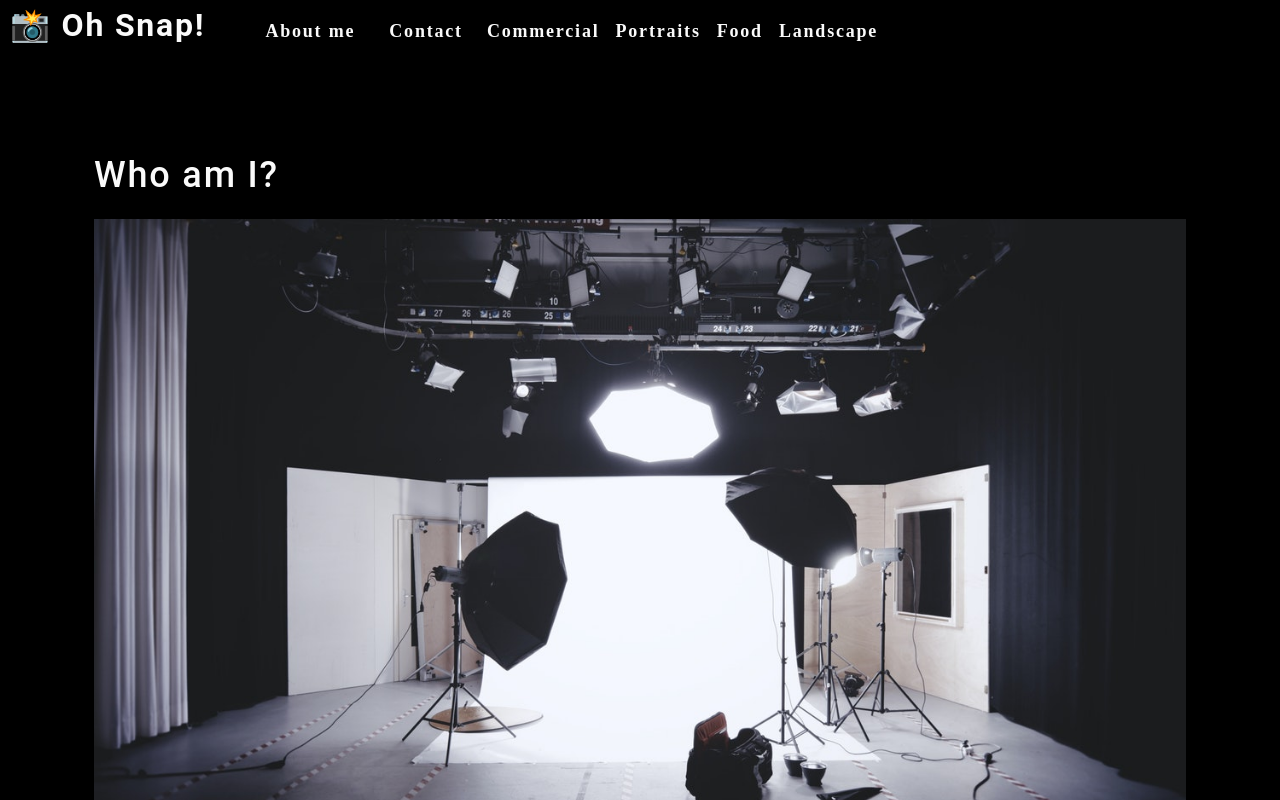
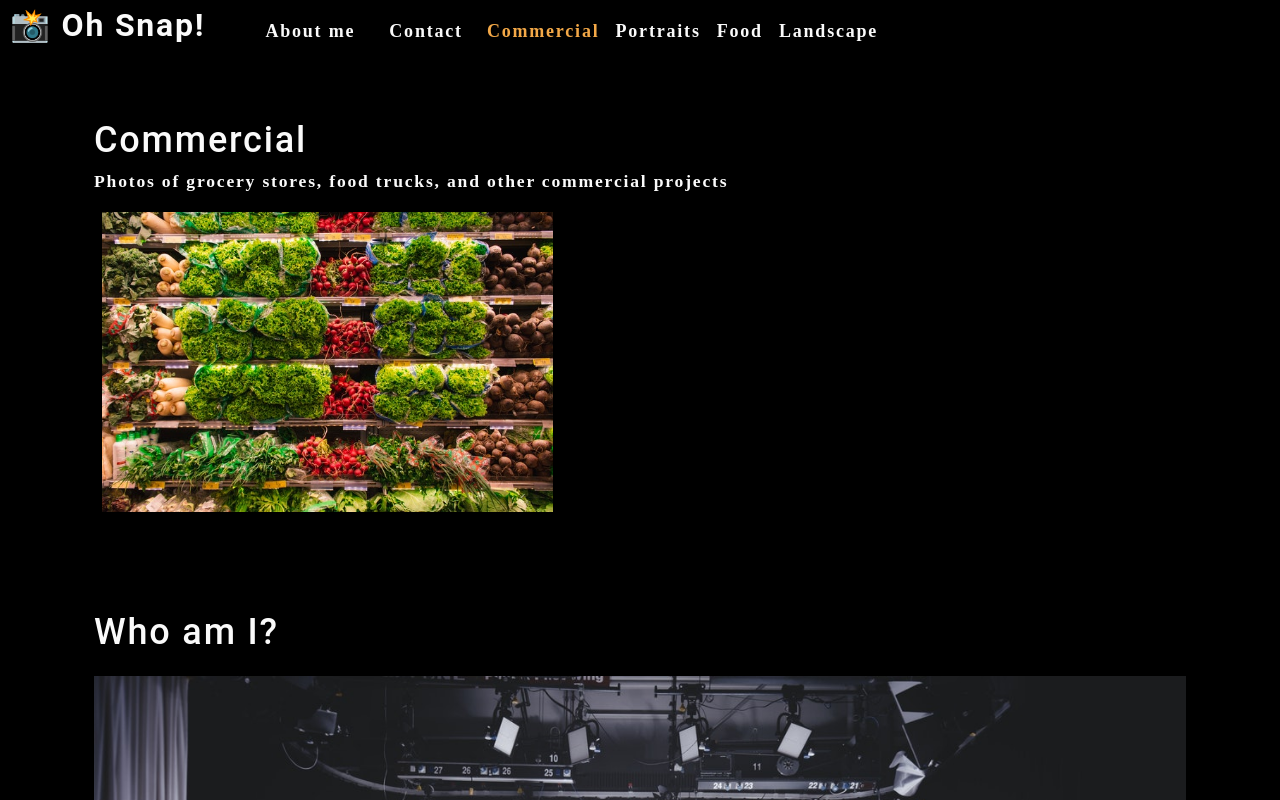
Before and after one commit to clairecashmore17/oh-snap, a React (Create React App) app: page / in a window 1280 px wide. Shown: the top 800 px of the page. Built offline with nearby package versions, Linux system fonts and the light colour scheme.

Commit message:
using hooks to re-render category names

```diff
--- a/src/App.js
+++ b/src/App.js
@@ -1,13 +1,36 @@
 // import logo from './logo.svg';
 import "./App.css";
+import Nav from "./components/Nav";
 import About from "./components/About";
-import Nav from "./components/Nav";
+import React, { useState } from "react";
+import Gallery from "./components/Gallery";
 
 function App() {
+  const [categories] = useState([
+    {
+      name: "commercial",
+      description:
+        "Photos of grocery stores, food trucks, and other commercial projects",
+    },
+    { name: "portraits", description: "Portraits of people in my life" },
+    { name: "food", description: "Delicious delicacies" },
+    {
+      name: "landscape",
+      description: "Fields, farmhouses, waterfalls, and the beauty of nature",
+    },
+  ]);
+  // useState([0]) Means to use the intial state
+  const [currentCategory, setCurrentCategory] = useState(categories[0]);
+
   return (
     <div>
-      <Nav></Nav>
+      <Nav
+        categories={categories}
+        setCurrentCategory={setCurrentCategory}
+        currentCategory={currentCategory}
+      ></Nav>
       <main>
+        <Gallery></Gallery>
         <About></About>
       </main>
     </div>
--- /dev/null
+++ b/src/components/Gallery/index.js
@@ -0,0 +1,28 @@
+import React from "react";
+//using capitalizeFirstLetter() to help capitaclize our name value when rendered
+import { capitalizeFirstLetter } from "../../utils/helpers";
+//importing our small folders for the gallery page
+import photo from "../../assets/small/commercial/0.jpg";
+//Implementing props here!
+function Gallery(props) {
+  const currentCategory = {
+    name: "commercial",
+    description:
+      "Photos of grocery stores, food trucks, and other commercial projects",
+  };
+  return (
+    <section>
+      <h1> {capitalizeFirstLetter(currentCategory.name)} </h1>
+      <p>{currentCategory.description}</p>
+      <div>
+        <img
+          src={photo}
+          alt="Commercial Example"
+          className="img-thumbnail mx-1"
+        />
+      </div>
+    </section>
+  );
+}
+
+export default Gallery;
--- a/src/components/Nav/index.js
+++ b/src/components/Nav/index.js
@@ -1,26 +1,12 @@
-import React from "react";
+import React, { useEffect } from "react";
 import { capitalizeFirstLetter } from "../../utils/helpers";
 
-function Nav() {
-  const categories = [
-    {
-      name: "commercial",
-      description:
-        "Photos of grocery stores, food trucks, and other commercial projects",
-    },
-    { name: "portraits", description: "Portraits of people in my life" },
-    { name: "food", description: "Delicious delicacies" },
-    {
-      name: "landscape",
-      description: "Fields, farmhouses, waterfalls, and the beauty of nature",
-    },
-  ];
-
-  const handleClick = (item) => {
-    console.log(item);
-    return item;
-  };
-
+//using props from app.js for categories changes
+function Nav(props) {
+  const { categories = [], setCurrentCategory, currentCategory } = props;
+  useEffect(() => {
+    document.title = capitalizeFirstLetter(currentCategory.name);
+  }, [currentCategory]);
   return (
     <header className="flex-row px-1">
       <h2>
@@ -35,22 +21,23 @@
       <nav>
         <ul className="flex-row">
           <li className="mx-2">
-            <a
-              data-testid="about"
-              href="#about"
-              onClick={() => handleClick("About")}
-            >
+            <a data-testid="about" href="#about">
               About me
             </a>
           </li>
           <li className={"mx-2"}>
-            <span onClick={() => handleClick("Contact")}>Contact</span>
+            <span>Contact</span>
           </li>
           {categories.map((category) => (
-            <li className="mx-1" key={category.name}>
+            <li
+              className={`mx-1 ${
+                currentCategory.name === category.name && "navActive"
+              }`}
+              key={category.name}
+            >
               <span
                 onClick={() => {
-                  handleClick(category.name);
+                  setCurrentCategory(category);
                 }}
               >
                 {capitalizeFirstLetter(category.name)}
```
